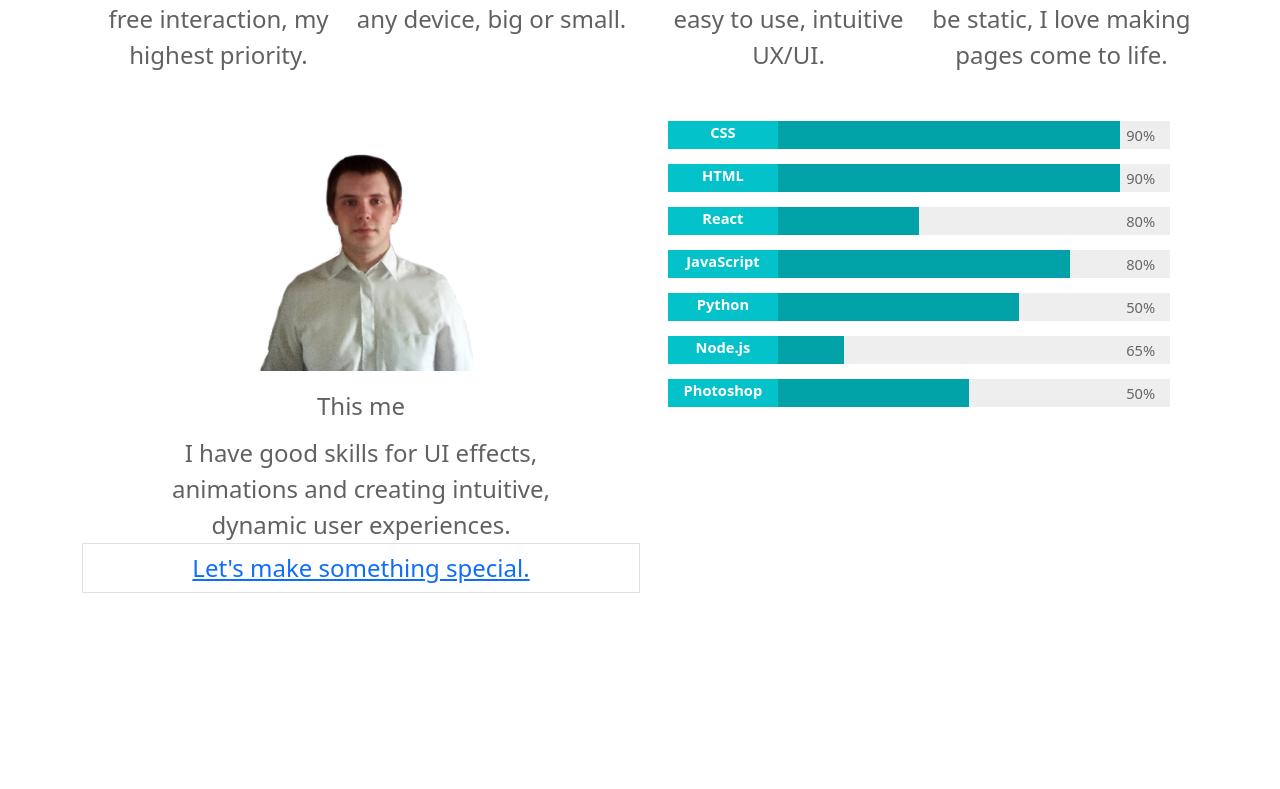
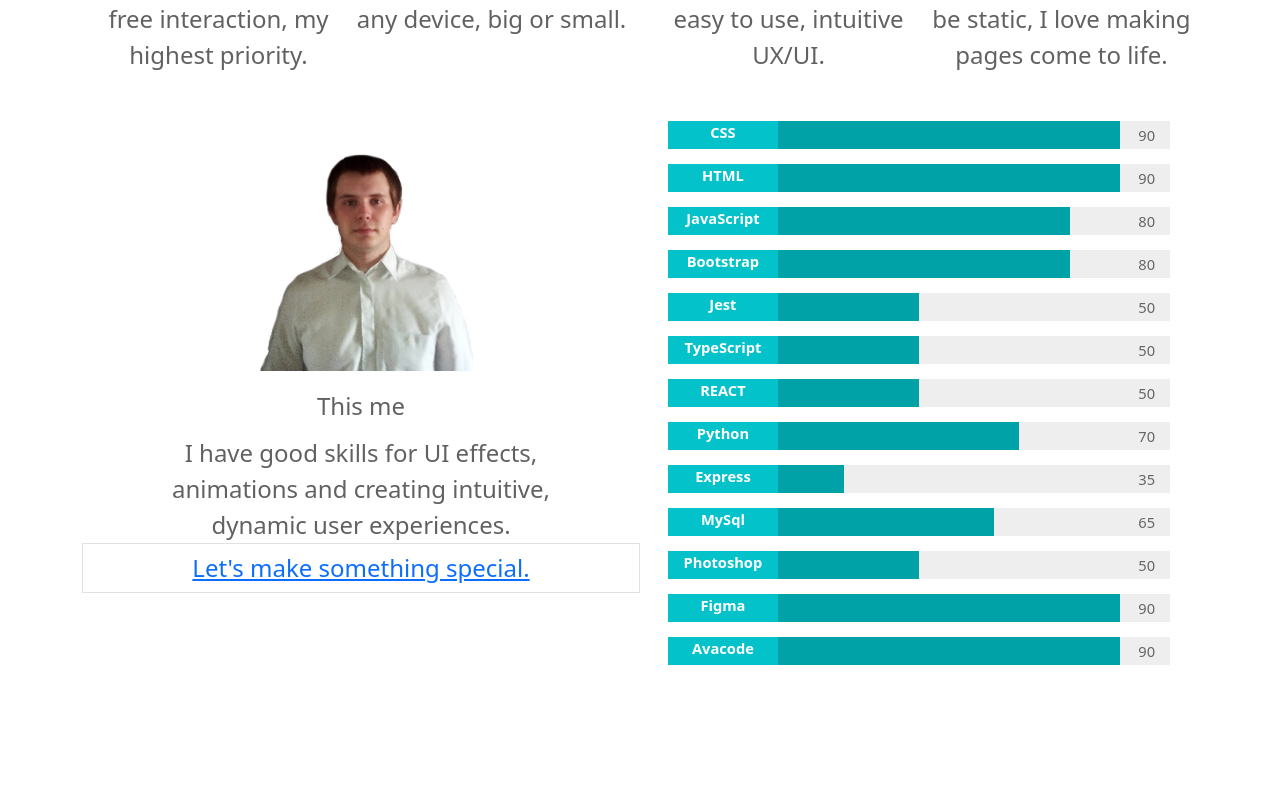
Before and after one commit to hubduing/hubduing.github.io, a React (Create React App) app: page / in a window 1280 px wide. Shown: the part 1271-2060 px from the top of the page. Built offline with nearby package versions, Linux system fonts and the light colour scheme; a web font is replaced by a local one.

Commit message:
Split into 2 components Borisov A.V. <redpendalff@gmail.com>

```diff
--- a/src/components/rightside/RightSide.js
+++ b/src/components/rightside/RightSide.js
@@ -1,61 +1,30 @@
 import React from 'react'
 import './RightSide.scss'
 import 'bootstrap/dist/css/bootstrap.min.css';
+import SkillRow from "../skillRow/SkillRow";
 
 export default function RightSide() {
   return (
-    <div
-    className="d-flex flex-column flex-wrap align-items-center animated slide-in-right"
-    data-animation="slide-in-right"
-    >
-      <div className="bar d-flex">
-        <div className="bar fill" style={{width: 90 + "%"}}>
-          <div className="tag fw-bold d-flex justify-content-center">CSS</div>
+      <>
+        <div
+        className="d-flex flex-column flex-wrap align-items-center animated slide-in-right"
+        data-animation="slide-in-right"
+        >
+        <SkillRow procent={90} title="CSS" />
+        <SkillRow procent={90} title="HTML" />
+        <SkillRow procent={80} title="JavaScript" />
+        <SkillRow procent={80} title="Bootstrap" />
+        <SkillRow procent={50} title="Jest" />
+        <SkillRow procent={50} title="TypeScript" />
+        <SkillRow procent={50} title="REACT" />
+        <SkillRow procent={70} title="Python" />
+        <SkillRow procent={35} title="Express" />
+        <SkillRow procent={65} title="MySql" />
+        <SkillRow procent={50} title="Photoshop" />
+        <SkillRow procent={90} title="Figma" />
+        <SkillRow procent={90} title="Avacode" />
         </div>
-        <span>90%</span>
-      </div>
-
-      <div className="bar d-flex">
-        <div className="bar fill" style={{width: 90 + "%"}}>
-          <div className="tag fw-bold d-flex justify-content-center">HTML</div>
-        </div>
-        <span>90%</span>
-      </div>
-
-      <div className="bar d-flex">
-        <div className="bar fill" style={{width: 50 + "%"}}>
-          <div className="tag fw-bold d-flex justify-content-center">React</div>
-        </div>
-        <span>80%</span>
-      </div>
-
-      <div className="bar d-flex">
-        <div className="bar fill" style={{width: 80 + "%"}}>
-          <div className="tag fw-bold d-flex justify-content-center">JavaScript</div>
-        </div>
-        <span>80%</span>
-      </div>
-
-      <div className="bar d-flex">
-        <div className="bar fill" style={{width: 70 + "%"}}>
-          <div className="tag fw-bold d-flex justify-content-center">Python</div>
-        </div>
-        <span>50%</span>
-      </div>
-
-      <div className="bar d-flex">
-        <div className="bar fill" style={{width: 35 + "%"}}>
-          <div className="tag fw-bold d-flex justify-content-center">Node.js</div>
-        </div>
-        <span>65%</span>
-      </div>
-
-      <div className="bar d-flex">
-        <div className="bar fill" style={{width: 60 + "%"}}>
-          <div className="tag fw-bold d-flex justify-content-center">Photoshop</div>
-        </div>
-        <span>50%</span>
-      </div>
-    </div>
+      </>
   )
 }
+{/* 90, 90, 50, 80, 70, 35, 60 */}
--- /dev/null
+++ b/src/components/skillRow/SkillRow.js
@@ -0,0 +1,14 @@
+import React from 'react'
+import './SkillRow.scss'
+
+
+export default function SkillRow(props) {
+  return (
+    <div className="bar d-flex">
+      <div className="bar fill" style={{width: props.procent + "%"}}>
+        <div className="tag fw-bold d-flex justify-content-center">{props.title}</div>
+      </div>
+      <span>{props.procent}</span>
+    </div>
+  )
+}
```
Also changed, not shown: src/components/skillRow/SkillRow.scss (added).
